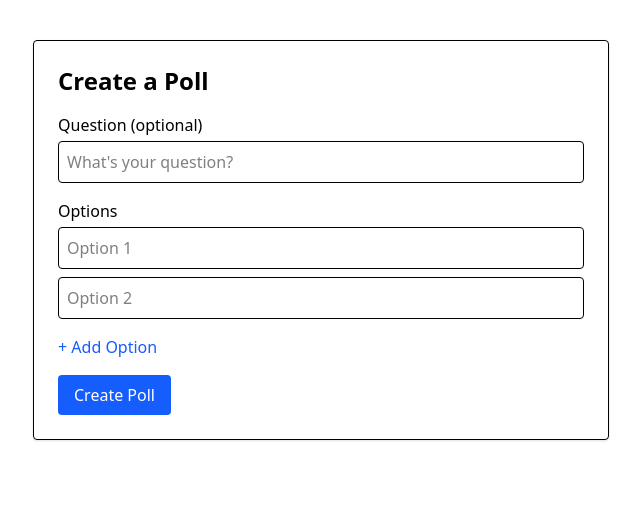
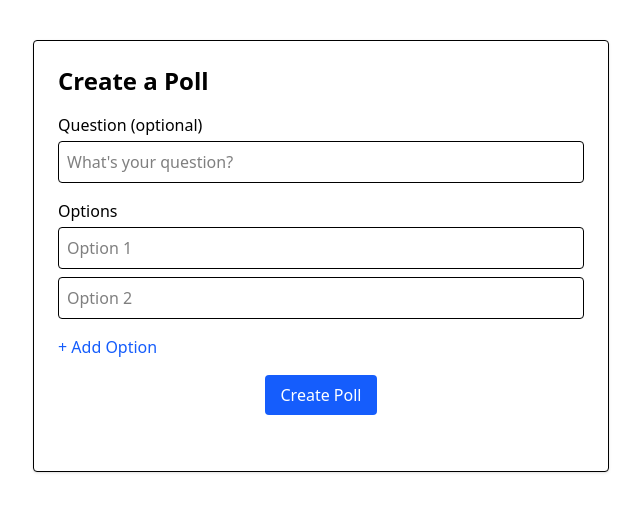
Before and after one commit to akashkv11/UniVote, a Next.js app: page /create-poll in a window 1280 px wide. Shown: the top 512 px of the page, without its empty margins (319-959 px from the left). Built offline with nearby package versions, Linux system fonts and the light colour scheme.

Commit message:
feat: enhance CreatePollPage with CopyToClipboard component and form reset functionality

```diff
--- a/src/app/create-poll/page.tsx
+++ b/src/app/create-poll/page.tsx
@@ -1,9 +1,22 @@
-'use client';
-import { useState } from 'react';
+"use client";
+import { useRef, useState } from "react";
+import CopyToClipboard from "../components/CopyToClipboard";
 
 export default function CreatePollPage() {
-  const [question, setQuestion] = useState('');
-  const [options, setOptions] = useState(['', '']);
+  const [question, setQuestion] = useState("");
+  const [options, setOptions] = useState(["", ""]);
+  const [pollCode, setPollCode] = useState<string | null>(null);
+
+  const formRef = useRef<HTMLFormElement | null>(null);
+
+  const handleClearForm = () => {
+    setQuestion("");
+    setOptions(["", ""]);
+    setPollCode(null);
+    if (formRef.current) {
+      formRef.current.reset();
+    }
+  };
 
   const handleOptionChange = (value: string, index: number) => {
     const updatedOptions = [...options];
@@ -12,7 +25,7 @@ export default function CreatePollPage() {
   };
 
   const addOption = () => {
-    if (options.length < 10) setOptions([...options, '']);
+    if (options.length < 10) setOptions([...options, ""]);
   };
 
   const removeOption = (index: number) => {
@@ -28,18 +41,19 @@ export default function CreatePollPage() {
 
     const payload = {
       question,
-      options: options.filter((opt) => opt.trim() !== ''),
+      options: options.filter((opt) => opt.trim() !== ""),
     };
 
-    const res = await fetch('/api/create-poll', {
-      method: 'POST',
-      headers: { 'Content-Type': 'application/json' },
+    const res = await fetch("/api/create-poll", {
+      method: "POST",
+      headers: { "Content-Type": "application/json" },
       body: JSON.stringify(payload),
     });
 
     const data = await res.json();
     if (res.ok) {
-      console.error(`Poll created! Share this code: ${data.code}`);
+      console.log("Poll created! Share this code", data.pollCode);
+      setPollCode(data.pollCode);
     } else {
       console.error(data);
     }
@@ -48,7 +62,7 @@ export default function CreatePollPage() {
   return (
     <div className="max-w-xl mx-auto mt-10 p-6 border rounded bg-white shadow">
       <h1 className="text-2xl font-bold mb-4">Create a Poll</h1>
-      <form onSubmit={handleSubmit} className="space-y-4">
+      <form onSubmit={handleSubmit} className="space-y-4" ref={formRef}>
         <div>
           <label className="block font-medium mb-1">Question (optional)</label>
           <input
@@ -92,13 +106,38 @@ export default function CreatePollPage() {
           </button>
         </div>
 
-        <button
-          type="submit"
-          className="bg-blue-600 text-white px-4 py-2 rounded hover:bg-blue-700"
-        >
-          Create Poll
-        </button>
+        <div className="flex justify-center gap-3">
+          <button
+            type="submit"
+            className="bg-blue-600 text-white px-4 py-2 rounded hover:bg-blue-700"
+            style={{ cursor: "pointer" }}
+            disabled={
+              pollCode !== null ||
+              options.length < 2 ||
+              options.some((opt) => opt.trim() === "")
+            }
+          >
+            {pollCode ? "Poll Created" : "Create Poll"}
+          </button>
+          {pollCode ? (
+            <button
+              type="reset"
+              className="bg-white text-black px-4 py-2 rounded hover:bg-black hover:text-white"
+              style={{ cursor: "pointer" }}
+              onClick={handleClearForm}
+            >
+              Create Another Poll
+            </button>
+          ) : null}
+        </div>
       </form>
+      <div className=" my-4 w-full flex justify-center">
+        {pollCode ? (
+          <CopyToClipboard text={`Your poll code: ${pollCode}`} />
+        ) : (
+          ""
+        )}
+      </div>
     </div>
   );
 }
```
